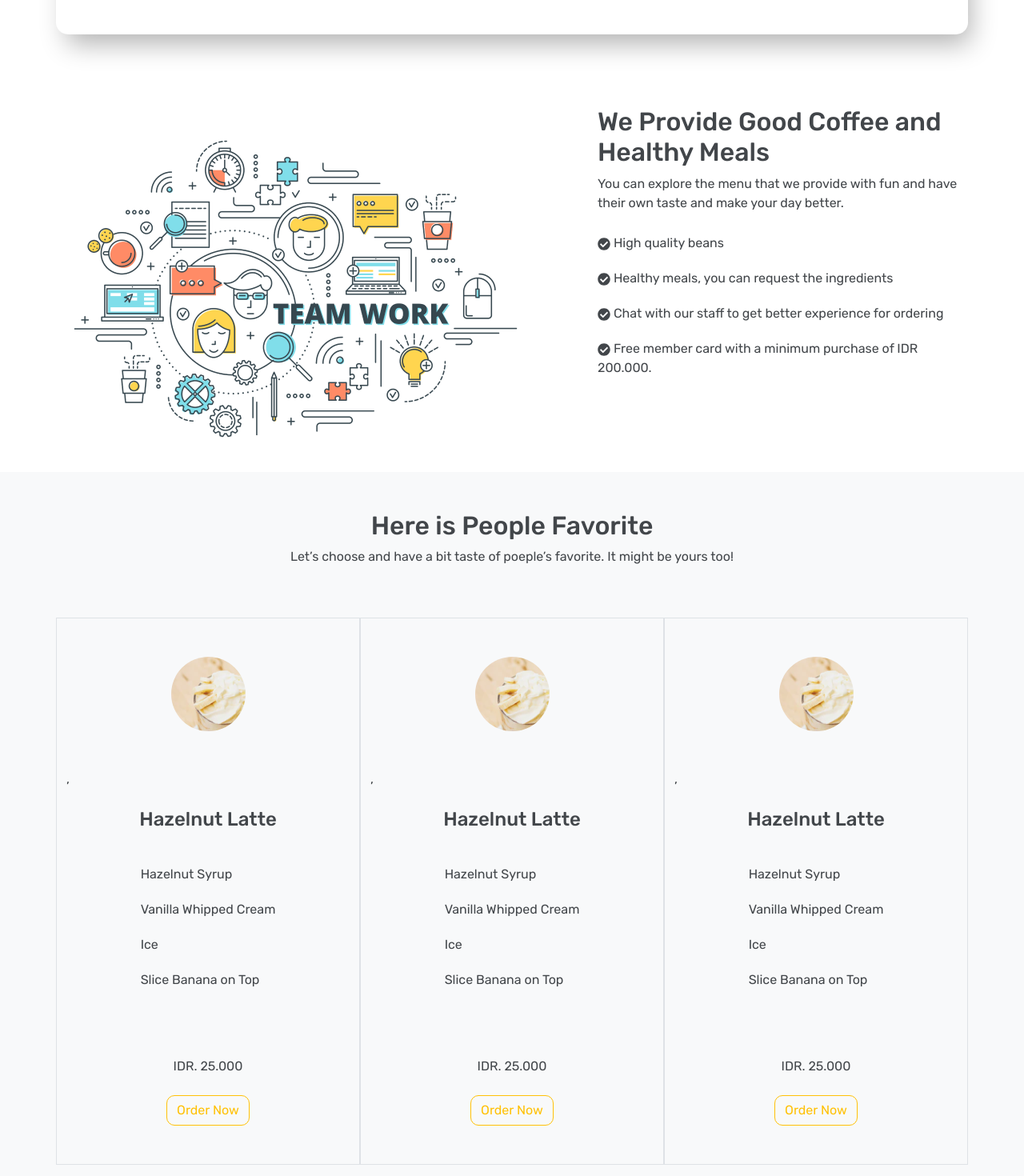
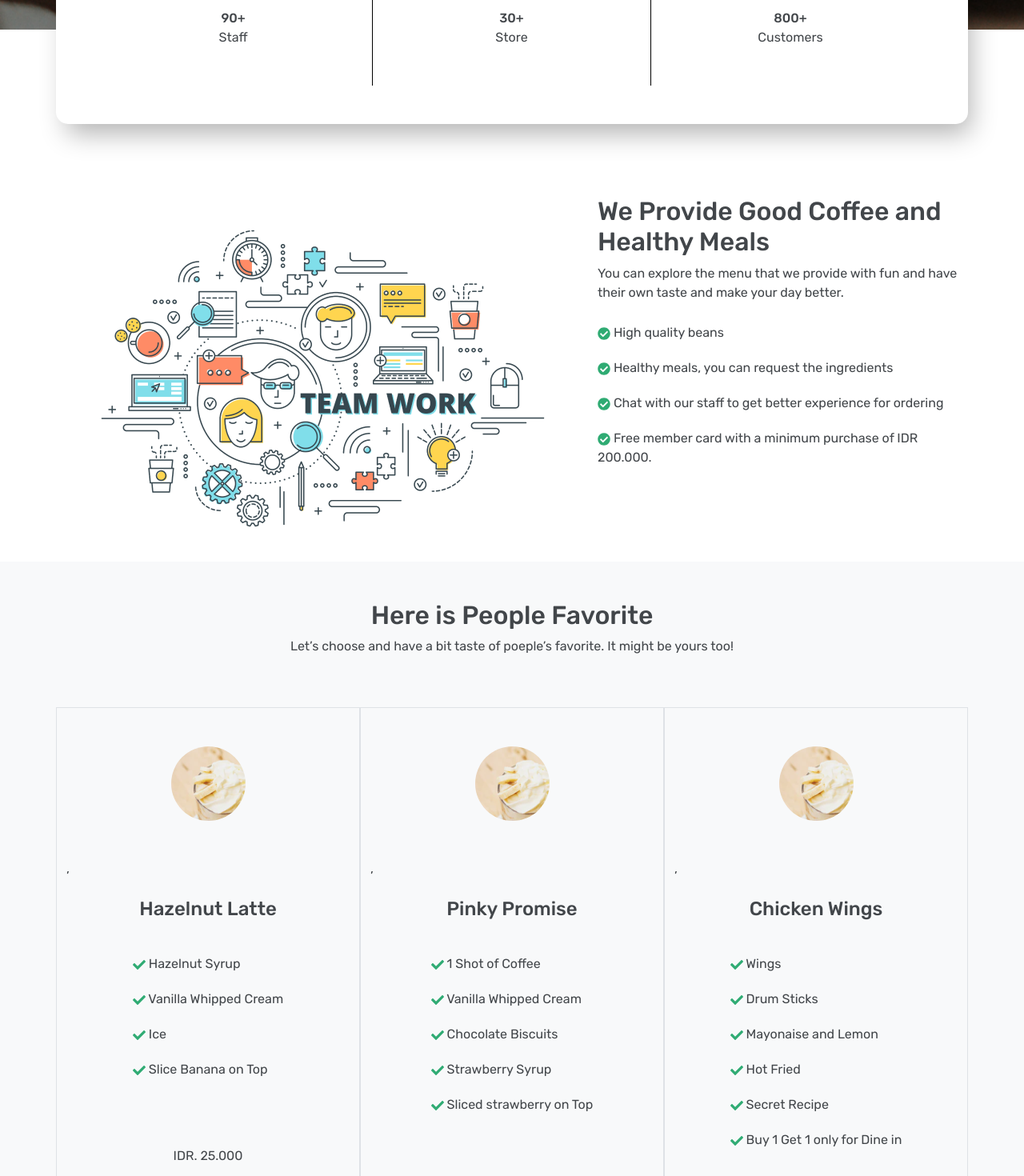
Before and after one commit to aviantofan/black-dragon-coffeeshop-frontend, a React (Create React App) app: page /admin in a window 1280 px wide. Shown: the part 980-2450 px from the top of the page at 80% size. Built offline with nearby package versions, Linux system fonts and the light colour scheme.

Commit message:
feat: add layout

```diff
--- a/src/pages/HomeAdmin.js
+++ b/src/pages/HomeAdmin.js
@@ -1,12 +1,13 @@
 import '../assets/css/home.css';
-import { FaSearch, FaCheckCircle } from 'react-icons/fa';
+import { FaCheckCircle, FaCheck } from 'react-icons/fa';
 import teamwork from '../assets/images/team-work.png';
 import Vector from '../assets/images/Vector.png';
 import Amazon from '../assets/images/amazon.png';
+import Layout from '../layouts/Layout';
 
 const Home = () => {
   return (
-    <>
+    <Layout>
     <header className="header-homepage home">
       <div className="opacity">
         <div className='container'>
@@ -18,10 +19,10 @@ const Home = () => {
           </form>
           <div className='col-sm-6 text-center m-0'>
             <div className="input-group rounded">
-            <input type="search" className="form-control rounded-pill" placeholder="Search" aria-label="Search" aria-describedby="search-addon" />
+            {/* <input type="search" className="form-control rounded-pill" placeholder="Search" aria-label="Search" aria-describedby="search-addon" />
             <span className="input-group-text border-0" id="search-addon">
             <FaSearch/>
-            </span>
+            </span> */}
             </div>
           </div>
         </div>
@@ -48,17 +49,17 @@ const Home = () => {
       </section>
       <section className='container second-section'>
         <div className='row'>
-          <div className='col-12 col-lg-7'>
+          <div className='col-12 col-lg-7 d-flex justify-content-center'>
           <img src={teamwork} alt="Team-Work" />
           </div>
           <div className='col-12 col-lg-5'>
             <h2>We Provide Good Coffee and Healthy Meals</h2>
             <p>You can explore the menu that we provide with fun and have their own taste and make your day better.</p>
             <ul className='list-group'>
-              <li> <FaCheckCircle/> High quality beans</li>
-              <li> <FaCheckCircle/> Healthy meals, you can request the ingredients</li>
-              <li> <FaCheckCircle/> Chat with our staff to get better experience for ordering</li>
-              <li> <FaCheckCircle/> Free member card with a minimum purchase of IDR 200.000.</li>
+              <li> <FaCheckCircle color='#2FAB73'/> High quality beans</li>
+              <li> <FaCheckCircle color='#2FAB73'/> Healthy meals, you can request the ingredients</li>
+              <li> <FaCheckCircle color='#2FAB73'/> Chat with our staff to get better experience for ordering</li>
+              <li> <FaCheckCircle color='#2FAB73'/> Free member card with a minimum purchase of IDR 200.000.</li>
             </ul>
           </div>
         </div>
@@ -75,10 +76,10 @@ const Home = () => {
               ,<h4 className='py-4 text-center'>Hazelnut Latte</h4>
               <div className='d-flex justify-content-center'>
                 <ul className='list-group'>
-                  <li>Hazelnut Syrup</li>
-                  <li>Vanilla Whipped Cream</li>
-                  <li>Ice</li>
-                  <li>Slice Banana on Top</li>
+                  <li><FaCheck color='#2FAB73'/> Hazelnut Syrup</li>
+                  <li><FaCheck color='#2FAB73'/> Vanilla Whipped Cream</li>
+                  <li><FaCheck color='#2FAB73'/> Ice</li>
+                  <li><FaCheck color='#2FAB73'/> Slice Banana on Top</li>
                 </ul>
               </div>
               <div className='text-center'>
@@ -88,34 +89,37 @@ const Home = () => {
             </div>
             <div className='border product-card col-md-4'>
               <div className='product-circle mx-auto my-5'></div>
-              ,<h4 className='py-4 text-center'>Hazelnut Latte</h4>
+              ,<h4 className='py-4 text-center'>Pinky Promise</h4>
               <div className='d-flex justify-content-center'>
                 <ul className='list-group'>
-                  <li>Hazelnut Syrup</li>
-                  <li>Vanilla Whipped Cream</li>
-                  <li>Ice</li>
-                  <li>Slice Banana on Top</li>
+                  <li><FaCheck color='#2FAB73'/> 1 Shot of Coffee</li>
+                  <li><FaCheck color='#2FAB73'/> Vanilla Whipped Cream</li>
+                  <li><FaCheck color='#2FAB73'/> Chocolate Biscuits</li>
+                  <li><FaCheck color='#2FAB73'/> Strawberry Syrup</li>
+                  <li><FaCheck color='#2FAB73'/> Sliced strawberry on Top</li>
                 </ul>
               </div>
               <div className='text-center'>
-                <div className='price py-4'>IDR. 25.000</div>
-                <button className='btn btn-outline-warning mb-5'>Order Now</button>
+                <div className='price py-4'>IDR 30.000</div>
+                <button className='btn btn-outline-warning mb-5'>Select</button>
               </div>
             </div>
             <div className='border product-card col-md-4'>
               <div className='product-circle mx-auto my-5'></div>
-              ,<h4 className='py-4 text-center'>Hazelnut Latte</h4>
+              ,<h4 className='py-4 text-center'>Chicken Wings</h4>
               <div className='d-flex justify-content-center'>
                 <ul className='list-group'>
-                  <li>Hazelnut Syrup</li>
-                  <li>Vanilla Whipped Cream</li>
-                  <li>Ice</li>
-                  <li>Slice Banana on Top</li>
+                  <li><FaCheck color='#2FAB73'/> Wings</li>
+                  <li><FaCheck color='#2FAB73'/> Drum Sticks</li>
+                  <li><FaCheck color='#2FAB73'/> Mayonaise and Lemon</li>
+                  <li><FaCheck color='#2FAB73'/> Hot Fried</li>
+                  <li><FaCheck color='#2FAB73'/> Secret Recipe</li>
+                  <li><FaCheck color='#2FAB73'/> Buy 1 Get 1 only for Dine in</li>
                 </ul>
               </div>
               <div className='text-center'>
-                <div className='price py-4'>IDR. 25.000</div>
-                <button className='btn btn-outline-warning mb-5'>Order Now</button>
+                <div className='price py-4'>IDR 40.000</div>
+                <button className='btn btn-outline-warning mb-5'>Select</button>
               </div>
             </div>
           </div>
@@ -178,10 +182,10 @@ const Home = () => {
           </div>
         </div>
       </section>
-      <section className='seven section bg-light'>
-        <div className='container'>
+      <section className='seven-section bg-light'>
+        <div className='container promo'>
         <div className='row p-5'>
-          <div className='col-lg-6 text-center p-5 info-content'>
+          <div className='col-lg-6 text-center p-5'>
             <div className='fw-bold'>Check our promo today!</div>
             <div>Lets see the deals and pick yours!</div>
           </div>
@@ -192,7 +196,7 @@ const Home = () => {
         </div>
       </section>
     </main>
-    </>
+    </Layout>
   );
 };
 
```
